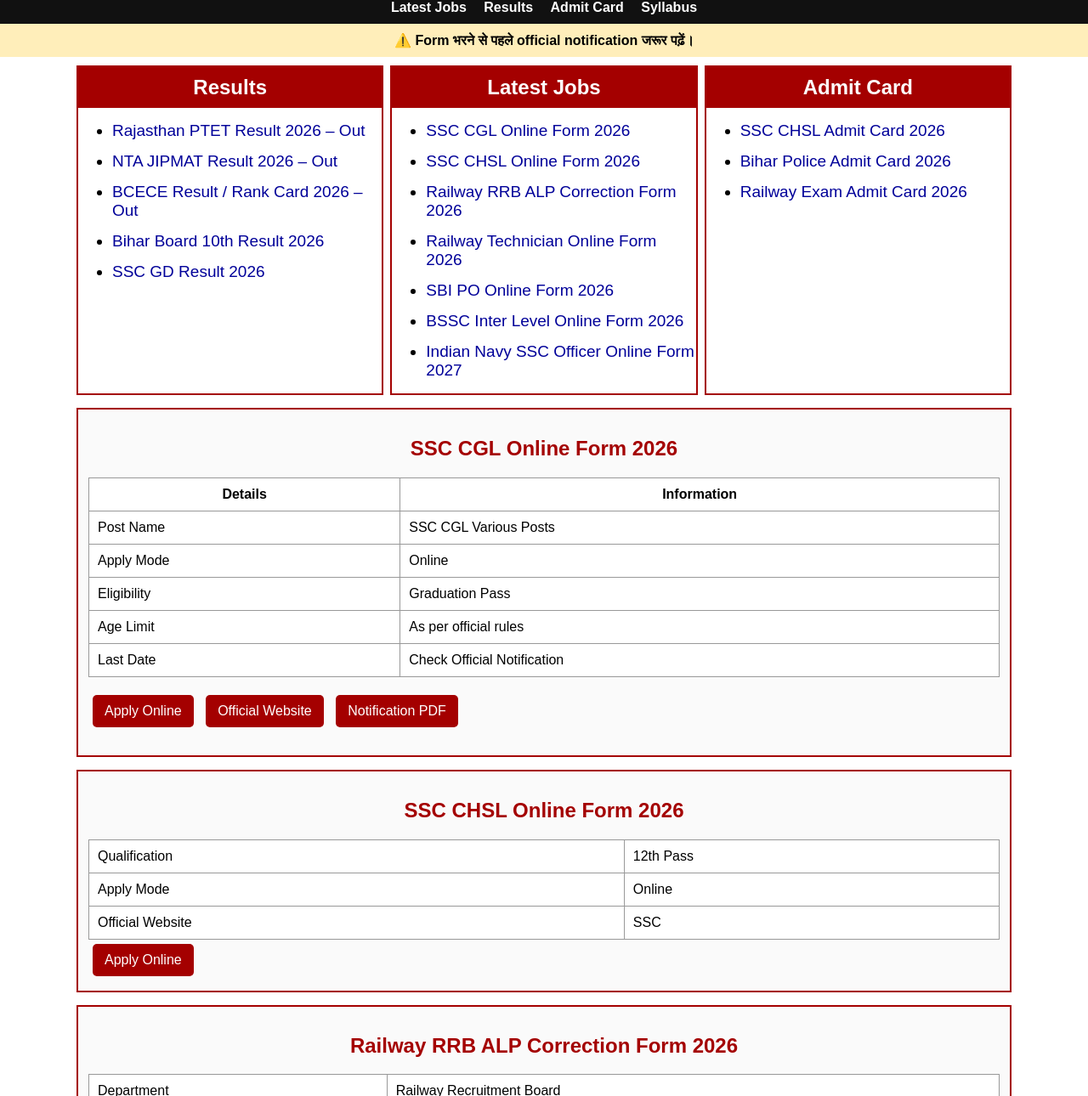
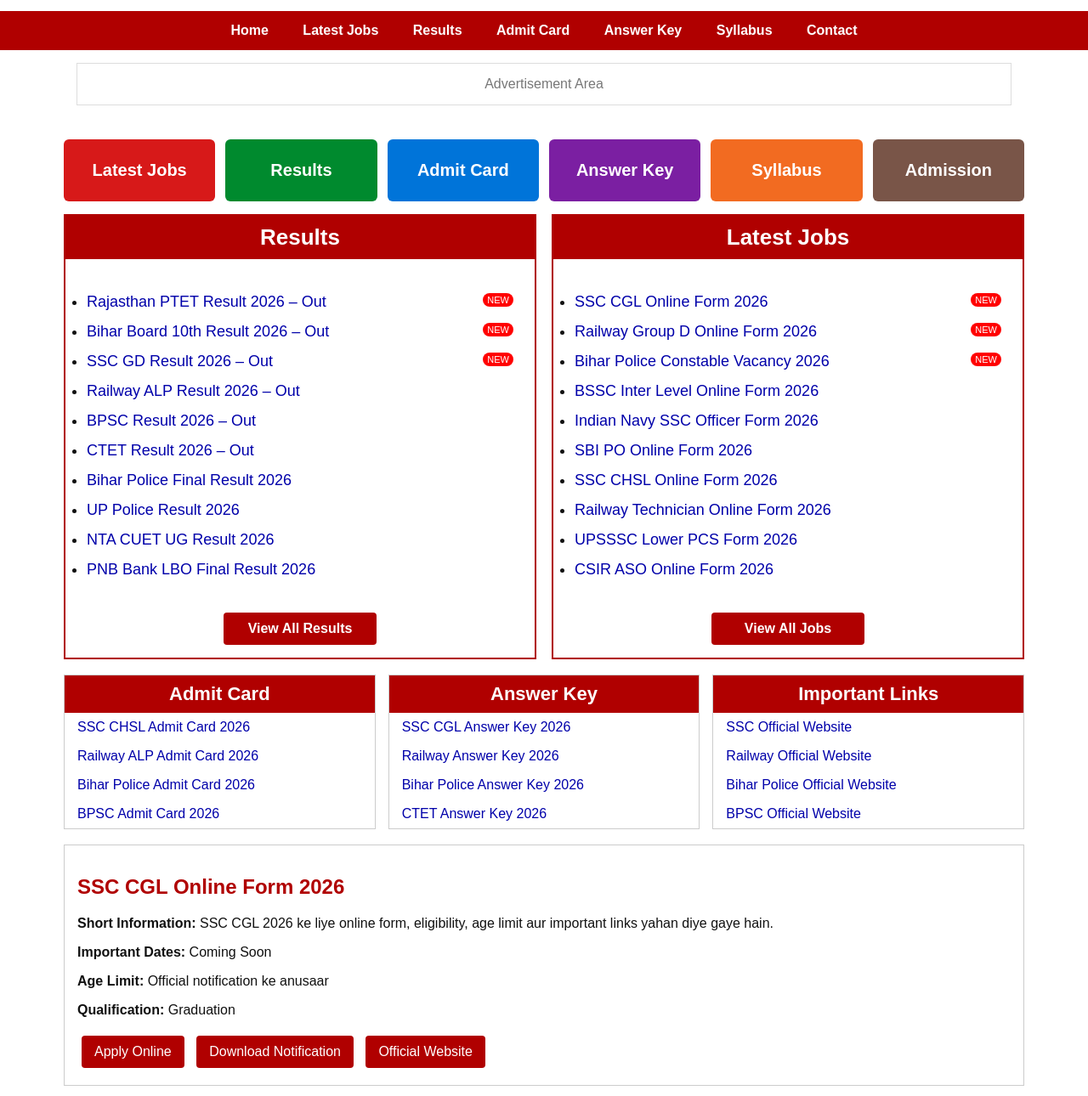
Before and after one commit to pawankumar130706-ui/trading-juction, a plain HTML site: page index.html in a window 1280 px wide. Shown: the part 141-1431 px from the top of the page at 85% size. Drawn offline with Linux system fonts and the light colour scheme.

Commit message:
Enhance index.html with new layout and content
Updated the title and added new sections for job postings and results. Enhanced the layout and style for better user experience.

```diff
--- a/index.html
+++ b/index.html
@@ -3,177 +3,205 @@
 <head>
 <meta charset="UTF-8">
 <meta name="viewport" content="width=device-width, initial-scale=1.0">
-<title>Career Result</title>
+<title>Career Result - Latest Jobs, Results, Admit Card</title>
+
 <style>
-body{margin:0;font-family:Arial;background:#fff}
-header{background:#a40000;color:white;text-align:center;padding:18px}
-header h1{margin:0;font-size:40px}
-nav{background:#111;text-align:center;padding:10px}
-nav a{color:white;margin:8px;text-decoration:none;font-weight:bold}
-.notice{background:#ffeeba;padding:10px;text-align:center;font-weight:bold}
-.container{max-width:1100px;margin:auto;padding:10px}
-.grid{display:grid;grid-template-columns:repeat(auto-fit,minmax(300px,1fr));gap:8px}
-.box{border:2px solid #a40000;background:white}
-.box h2{background:#a40000;color:white;text-align:center;margin:0;padding:10px}
-.box li{margin:14px 0;font-size:19px}
-.box a{color:#000099;text-decoration:none}
-.box a:hover{color:red;text-decoration:underline}
-.post{border:2px solid #a40000;margin-top:15px;padding:12px;background:#fafafa}
-.post h2{color:#a40000;text-align:center}
-table{width:100%;border-collapse:collapse;background:white}
-td,th{border:1px solid #999;padding:10px}
-.btn{display:inline-block;background:#a40000;color:white!important;padding:10px 14px;margin:5px;text-decoration:none;border-radius:5px}
-footer{background:#222;color:white;text-align:center;padding:15px;margin-top:20px}
+*{box-sizing:border-box}
+body{margin:0;font-family:Arial,Helvetica,sans-serif;background:#fff;color:#111}
+.top{background:#b00000;color:#fff;padding:8px 20px;font-size:14px}
+.header{display:flex;justify-content:space-between;align-items:center;padding:25px;background:#fff}
+.logo h1{margin:0;color:#b00000;font-size:42px}
+.logo p{margin:3px 0;color:#333}
+.search input{padding:12px;width:320px;border:1px solid #ccc}
+.search button{padding:12px 20px;background:#b00000;color:#fff;border:0}
+nav{background:#b00000;text-align:center}
+nav a{display:inline-block;color:#fff;text-decoration:none;padding:14px 18px;font-weight:bold}
+nav a:hover{background:#7d0000}
+.ad{margin:15px auto;max-width:1100px;text-align:center;border:1px solid #ddd;padding:15px;color:#777}
+.container{max-width:1150px;margin:auto;padding:10px}
+.cards{display:grid;grid-template-columns:repeat(auto-fit,minmax(160px,1fr));gap:12px;margin:15px 0}
+.card{padding:25px;text-align:center;color:white;font-size:20px;font-weight:bold;border-radius:6px;text-decoration:none}
+.red{background:#d71919}.green{background:#008a2e}.blue{background:#0074d9}.purple{background:#7b1fa2}.orange{background:#f26b21}.brown{background:#795548}
+.grid{display:grid;grid-template-columns:repeat(auto-fit,minmax(330px,1fr));gap:18px}
+.box{border:2px solid #b00000;background:#fff}
+.box h2{margin:0;background:#b00000;color:#fff;text-align:center;padding:10px;font-size:26px}
+.box ul{padding:10px 25px}
+.box li{margin:14px 0;font-size:18px}
+.box a{color:#0000aa;text-decoration:none}
+.box a:hover{text-decoration:underline;color:red}
+.new{float:right;background:red;color:white;font-size:11px;padding:2px 5px;border-radius:8px}
+.btn{display:block;background:#b00000;color:#fff!important;text-align:center;margin:15px auto;padding:10px;width:180px;border-radius:4px;text-decoration:none;font-weight:bold}
+.small-grid{display:grid;grid-template-columns:repeat(auto-fit,minmax(250px,1fr));gap:15px;margin-top:18px}
+.small{border:1px solid #ccc}
+.small h3{margin:0;background:#b00000;color:#fff;padding:9px;text-align:center;font-size:22px}
+.small p,.small a{display:block;padding:8px 15px;color:#0000aa;text-decoration:none}
+.post{border:1px solid #ccc;margin-top:18px;padding:15px}
+.post h2{color:#b00000}
+.link-btn{display:inline-block;background:#b00000;color:white;text-decoration:none;padding:10px 15px;margin:5px;border-radius:4px}
+footer{background:#9b0000;color:white;text-align:center;padding:18px;margin-top:20px}
+@media(max-width:700px){
+.header{display:block;text-align:center}
+.search input{width:90%;margin-top:10px}
+nav a{display:block;border-top:1px solid #cc3333}
+}
 </style>
 </head>
+
 <body>
 
-<header>
-<h1>Career Result</h1>
-<p>Latest Jobs | Results | Admit Card | Answer Key | Syllabus</p>
-</header>
+<div class="top">
+Friday, May 16, 2026 | Career Result
+</div>
+
+<div class="header">
+<div class="logo">
+<h1>CAREER RESULT</h1>
+<p>India's Trusted Job & Exam Update Portal</p>
+</div>
+<div class="search">
+<input type="text" placeholder="Search Jobs, Results, Admit Card...">
+<button>Search</button>
+</div>
+</div>
 
 <nav>
+<a href="#">Home</a>
 <a href="#jobs">Latest Jobs</a>
 <a href="#results">Results</a>
 <a href="#admit">Admit Card</a>
+<a href="#answer">Answer Key</a>
 <a href="#syllabus">Syllabus</a>
+<a href="#contact">Contact</a>
 </nav>
 
-<div class="notice">
-⚠️ Form भरने से पहले official notification जरूर पढ़ें।
-</div>
+<div class="ad">Advertisement Area</div>
 
 <div class="container">
+
+<div class="cards">
+<a class="card red" href="#jobs">Latest Jobs</a>
+<a class="card green" href="#results">Results</a>
+<a class="card blue" href="#admit">Admit Card</a>
+<a class="card purple" href="#answer">Answer Key</a>
+<a class="card orange" href="#syllabus">Syllabus</a>
+<a class="card brown" href="#admission">Admission</a>
+</div>
 
 <div class="grid">
 
 <div class="box" id="results">
 <h2>Results</h2>
 <ul>
-<li><a href="#r1">Rajasthan PTET Result 2026 – Out</a></li>
-<li><a href="#r2">NTA JIPMAT Result 2026 – Out</a></li>
-<li><a href="#r3">BCECE Result / Rank Card 2026 – Out</a></li>
-<li><a href="#r4">Bihar Board 10th Result 2026</a></li>
-<li><a href="#r5">SSC GD Result 2026</a></li>
+<li><a href="#r1">Rajasthan PTET Result 2026 – Out</a><span class="new">NEW</span></li>
+<li><a href="#r2">Bihar Board 10th Result 2026 – Out</a><span class="new">NEW</span></li>
+<li><a href="#r3">SSC GD Result 2026 – Out</a><span class="new">NEW</span></li>
+<li><a href="#r4">Railway ALP Result 2026 – Out</a></li>
+<li><a href="#r5">BPSC Result 2026 – Out</a></li>
+<li><a href="#r6">CTET Result 2026 – Out</a></li>
+<li><a href="#r7">Bihar Police Final Result 2026</a></li>
+<li><a href="#r8">UP Police Result 2026</a></li>
+<li><a href="#r9">NTA CUET UG Result 2026</a></li>
+<li><a href="#r10">PNB Bank LBO Final Result 2026</a></li>
 </ul>
+<a href="#results" class="btn">View All Results</a>
 </div>
 
 <div class="box" id="jobs">
 <h2>Latest Jobs</h2>
 <ul>
-<li><a href="#job1">SSC CGL Online Form 2026</a></li>
-<li><a href="#job2">SSC CHSL Online Form 2026</a></li>
-<li><a href="#job3">Railway RRB ALP Correction Form 2026</a></li>
-<li><a href="#job4">Railway Technician Online Form 2026</a></li>
-<li><a href="#job5">SBI PO Online Form 2026</a></li>
-<li><a href="#job6">BSSC Inter Level Online Form 2026</a></li>
-<li><a href="#job7">Indian Navy SSC Officer Online Form 2027</a></li>
+<li><a href="#j1">SSC CGL Online Form 2026</a><span class="new">NEW</span></li>
+<li><a href="#j2">Railway Group D Online Form 2026</a><span class="new">NEW</span></li>
+<li><a href="#j3">Bihar Police Constable Vacancy 2026</a><span class="new">NEW</span></li>
+<li><a href="#j4">BSSC Inter Level Online Form 2026</a></li>
+<li><a href="#j5">Indian Navy SSC Officer Form 2026</a></li>
+<li><a href="#j6">SBI PO Online Form 2026</a></li>
+<li><a href="#j7">SSC CHSL Online Form 2026</a></li>
+<li><a href="#j8">Railway Technician Online Form 2026</a></li>
+<li><a href="#j9">UPSSSC Lower PCS Form 2026</a></li>
+<li><a href="#j10">CSIR ASO Online Form 2026</a></li>
 </ul>
-</div>
-
-<div class="box" id="admit">
-<h2>Admit Card</h2>
-<ul>
-<li><a href="#admit1">SSC CHSL Admit Card 2026</a></li>
-<li><a href="#admit2">Bihar Police Admit Card 2026</a></li>
-<li><a href="#admit3">Railway Exam Admit Card 2026</a></li>
-</ul>
+<a href="#jobs" class="btn">View All Jobs</a>
 </div>
 
 </div>
 
-<div class="post" id="job1">
-<h2>SSC CGL Online Form 2026</h2>
-<table>
-<tr><th>Details</th><th>Information</th></tr>
-<tr><td>Post Name</td><td>SSC CGL Various Posts</td></tr>
-<tr><td>Apply Mode</td><td>Online</td></tr>
-<tr><td>Eligibility</td><td>Graduation Pass</td></tr>
-<tr><td>Age Limit</td><td>As per official rules</td></tr>
-<tr><td>Last Date</td><td>Check Official Notification</td></tr>
-</table>
-<p>
-<a class="btn" href="https://ssc.gov.in/" target="_blank">Apply Online</a>
-<a class="btn" href="https://ssc.gov.in/" target="_blank">Official Website</a>
-<a class="btn" href="https://ssc.gov.in/" target="_blank">Notification PDF</a>
-</p>
+<div class="small-grid">
+
+<div class="small" id="admit">
+<h3>Admit Card</h3>
+<a href="#a1">SSC CHSL Admit Card 2026</a>
+<a href="#a2">Railway ALP Admit Card 2026</a>
+<a href="#a3">Bihar Police Admit Card 2026</a>
+<a href="#a4">BPSC Admit Card 2026</a>
 </div>
 
-<div class="post" id="job2">
-<h2>SSC CHSL Online Form 2026</h2>
-<table>
-<tr><td>Qualification</td><td>12th Pass</td></tr>
-<tr><td>Apply Mode</td><td>Online</td></tr>
-<tr><td>Official Website</td><td>SSC</td></tr>
-</table>
-<a class="btn" href="https://ssc.gov.in/" target="_blank">Apply Online</a>
+<div class="small" id="answer">
+<h3>Answer Key</h3>
+<a href="#ak1">SSC CGL Answer Key 2026</a>
+<a href="#ak2">Railway Answer Key 2026</a>
+<a href="#ak3">Bihar Police Answer Key 2026</a>
+<a href="#ak4">CTET Answer Key 2026</a>
 </div>
 
-<div class="post" id="job3">
-<h2>Railway RRB ALP Correction Form 2026</h2>
-<table>
-<tr><td>Department</td><td>Railway Recruitment Board</td></tr>
-<tr><td>Form Type</td><td>Correction / Edit Form</td></tr>
-</table>
-<a class="btn" href="https://www.rrbapply.gov.in/" target="_blank">Correction Form</a>
+<div class="small">
+<h3>Important Links</h3>
+<a href="https://ssc.gov.in/" target="_blank">SSC Official Website</a>
+<a href="https://www.rrbcdg.gov.in/" target="_blank">Railway Official Website</a>
+<a href="https://www.csbc.bih.nic.in/" target="_blank">Bihar Police Official Website</a>
+<a href="https://www.bpsc.bih.nic.in/" target="_blank">BPSC Official Website</a>
 </div>
 
-<div class="post" id="job4">
-<h2>Railway Technician Online Form 2026</h2>
-<table>
-<tr><td>Department</td><td>Railway Recruitment Board</td></tr>
-<tr><td>Apply Mode</td><td>Online</td></tr>
-</table>
-<a class="btn" href="https://www.rrbapply.gov.in/" target="_blank">Apply Online</a>
 </div>
 
-<div class="post" id="job5">
-<h2>SBI PO Online Form 2026</h2>
-<table>
-<tr><td>Department</td><td>State Bank of India</td></tr>
-<tr><td>Qualification</td><td>Graduation</td></tr>
-</table>
-<a class="btn" href="https://sbi.co.in/web/careers" target="_blank">Apply Online</a>
+<div class="post" id="j1">
+<h2>SSC CGL Online Form 2026</h2>
+<p><b>Short Information:</b> SSC CGL 2026 ke liye online form, eligibility, age limit aur important links yahan diye gaye hain.</p>
+<p><b>Important Dates:</b> Coming Soon</p>
+<p><b>Age Limit:</b> Official notification ke anusaar</p>
+<p><b>Qualification:</b> Graduation</p>
+<a class="link-btn" href="https://ssc.gov.in/" target="_blank">Apply Online</a>
+<a class="link-btn" href="https://ssc.gov.in/" target="_blank">Download Notification</a>
+<a class="link-btn" href="https://ssc.gov.in/" target="_blank">Official Website</a>
 </div>
 
-<div class="post" id="job6">
-<h2>BSSC Inter Level Online Form 2026</h2>
-<table>
-<tr><td>Department</td><td>Bihar Staff Selection Commission</td></tr>
-<tr><td>Qualification</td><td>12th Pass</td></tr>
-</table>
-<a class="btn" href="https://bssc.bihar.gov.in/" target="_blank">Apply Online</a>
+<div class="post" id="j2">
+<h2>Railway Group D Online Form 2026</h2>
+<p><b>Short Information:</b> Railway Group D vacancy ke liye online form aur official links.</p>
+<p><b>Qualification:</b> 10th Pass / ITI</p>
+<a class="link-btn" href="https://www.rrbcdg.gov.in/" target="_blank">Apply Online</a>
+<a class="link-btn" href="https://www.rrbcdg.gov.in/" target="_blank">Official Website</a>
 </div>
 
-<div class="post" id="job7">
-<h2>Indian Navy SSC Officer Online Form 2027</h2>
-<table>
-<tr><td>Department</td><td>Indian Navy</td></tr>
-<tr><td>Apply Mode</td><td>Online</td></tr>
-</table>
-<a class="btn" href="https://www.joinindiannavy.gov.in/" target="_blank">Apply Online</a>
-</div>
-
-<div class="post" id="r1">
-<h2>Rajasthan PTET Result 2026</h2>
-<a class="btn" href="#" target="_blank">Check Result</a>
+<div class="post" id="j3">
+<h2>Bihar Police Constable Vacancy 2026</h2>
+<p><b>Short Information:</b> Bihar Police Constable recruitment update.</p>
+<p><b>Qualification:</b> 12th Pass</p>
+<a class="link-btn" href="https://www.csbc.bih.nic.in/" target="_blank">Apply Online</a>
+<a class="link-btn" href="https://www.csbc.bih.nic.in/" target="_blank">Official Website</a>
 </div>
 
 <div class="post" id="r2">
-<h2>NTA JIPMAT Result 2026</h2>
-<a class="btn" href="https://exams.nta.ac.in/" target="_blank">Check Result</a>
+<h2>Bihar Board 10th Result 2026</h2>
+<p><b>Short Information:</b> Bihar Board result check karne ke liye official link.</p>
+<a class="link-btn" href="https://results.biharboardonline.com/" target="_blank">Check Result</a>
+<a class="link-btn" href="https://biharboardonline.com/" target="_blank">Official Website</a>
+</div>
+
+<div class="post" id="contact">
+<h2>Contact Us</h2>
+<p>Email: info@careerresult.in</p>
+<p>Phone: +91 1234567890</p>
 </div>
 
 <div class="post">
 <h2>Disclaimer</h2>
-<p>Career Result government website नहीं है। यह केवल information purpose के लिए है। Apply करने से पहले official website जरूर check करें।</p>
+<p>Career Result government website nahi hai. Yahan di gayi jankari educational aur information purpose ke liye hai. Form bharne se pehle official notification जरूर check karein.</p>
 </div>
 
 </div>
 
 <footer>
-© 2026 Career Result
+© 2026 Career Result. All Rights Reserved.
 </footer>
 
 </body>
```
